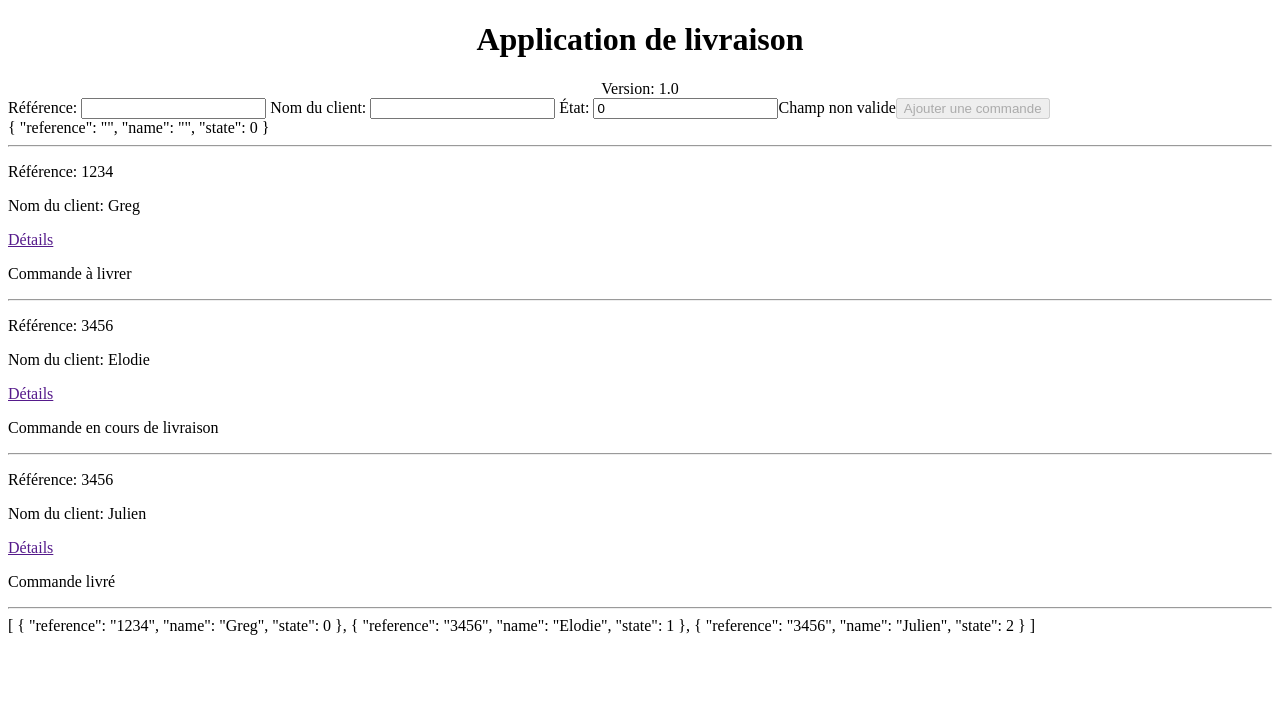
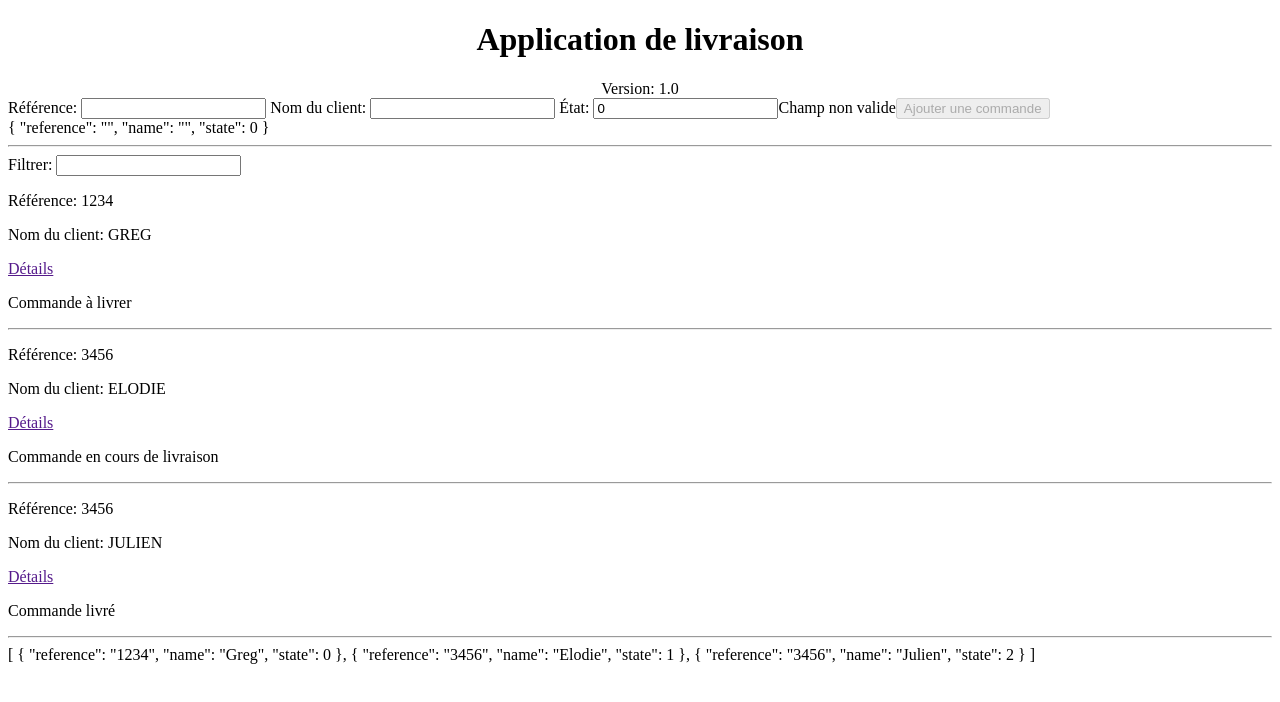
Before and after one commit to GregLeBarbar/angular-livraison, an Angular app: page / in a window 1280 px wide. Shown: the top 702 px of the page. Built offline with nearby package versions, Linux system fonts and the light colour scheme.

Commit message:
Les Filtres

```diff
--- a/src/app/app.component.html
+++ b/src/app/app.component.html
@@ -15,8 +15,10 @@
 
 <hr />
 
+Filtrer: <input #listFilter (keyup)="0" />
+
 <!-- exemple de parcourt du liste d'objets avec *ngFor-->
-<div *ngFor="let item of collection">
+<div *ngFor="let item of collection | itemFilter:listFilter.value">
   <item [item]="item" (onGetDetails)="onGetDetails($event)"></item>
 </div>
 
--- a/src/app/app.module.ts
+++ b/src/app/app.module.ts
@@ -5,12 +5,14 @@ import { FormsModule } from '@angular/forms';
 import { AppComponent } from './app.component';
 import { Item as ItemComponent } from './item';
 import { ItemForm as ItemFormComponent } from './item.form';
+import { ItemPipe } from './pipes/item.filter';
 
 @NgModule({
   declarations: [
     AppComponent,
     ItemComponent,
     ItemFormComponent,
+    ItemPipe,
   ],
   imports: [
     BrowserModule, FormsModule
--- a/src/app/item.html
+++ b/src/app/item.html
@@ -1,5 +1,6 @@
 <p>Référence: {{ item.reference }}</p>
-<p>Nom du client: {{ item.name }}</p>
+
+<p>Nom du client: {{ item.name | uppercase }}</p>
 
 <!-- exemple d'événement -->
 <a href (click)="getDetails($event)" id="{{ item.reference }}">Détails</a>
--- /dev/null
+++ b/src/app/pipes/item.filter.ts
@@ -0,0 +1,16 @@
+import { Pipe, PipeTransform } from "@angular/core";
+
+@Pipe({
+    name: 'itemFilter'
+})
+export class ItemPipe implements PipeTransform {
+    transform(value: any, args: string[]):any {
+        let filter = args[0];
+
+        if (filter) {
+            filter.toLocaleLowerCase();
+        }
+
+        return filter ? value.filter(item => item.name.toLocaleLowerCase().indexOf(filter) != -1) : value;
+    }
+}
```
Also changed, not shown: 1 other file (tests, documents, lock files or other folders).
